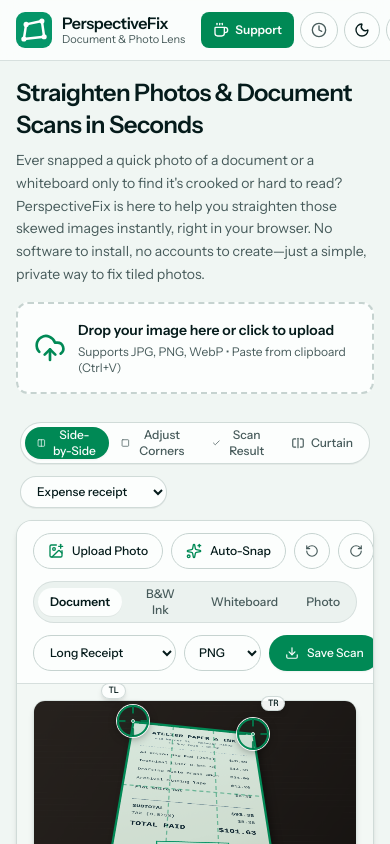
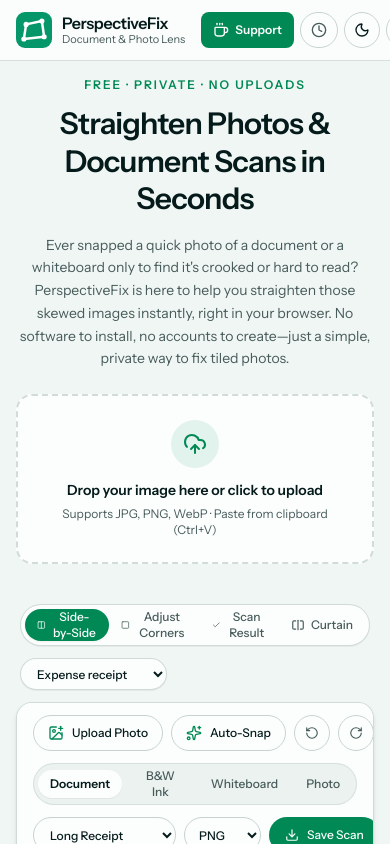
Before and after one commit to oathanrex/perspective-fix, a React (Vite) app: page / in a window 390 px wide. Shown: the top 844 px of the page. Built offline with nearby package versions, Linux system fonts and the light colour scheme.

Commit message:
Center the hero and upload dropzone
Improve responsive hierarchy and spacing for the headline, intro copy, and image upload target while preserving its drag-and-drop behavior.

Co-authored-by: Copilot <223556219+Copilot@users.noreply.github.com>

```diff
--- a/src/App.tsx
+++ b/src/App.tsx
@@ -140,11 +140,14 @@ export default function App() {
         }}
         className="mx-auto w-full max-w-[90rem] px-4 sm:px-6 flex-1 py-4 sm:py-6"
       >
-        <div className="mb-5 max-w-3xl">
-          <h1 className="text-2xl sm:text-3xl font-semibold tracking-tight text-foreground">
+        <div className="mx-auto mb-8 max-w-5xl text-center sm:mb-10">
+          <p className="mb-3 text-xs font-semibold uppercase tracking-[0.16em] text-primary">
+            Free · Private · No uploads
+          </p>
+          <h1 className="mx-auto max-w-4xl text-3xl font-semibold leading-tight tracking-tight text-foreground sm:text-4xl lg:text-[3.25rem]">
             Straighten Photos &amp; Document Scans in Seconds
           </h1>
-          <p className="mt-2 text-sm sm:text-base text-muted leading-relaxed">
+          <p className="mx-auto mt-4 max-w-2xl text-sm leading-relaxed text-muted sm:text-base">
             Ever snapped a quick photo of a document or a whiteboard only to find
             it&apos;s crooked or hard to read? PerspectiveFix is here to help you
             straighten those skewed images instantly, right in your browser. No
@@ -174,22 +177,24 @@ export default function App() {
                 fileInputRef.current?.click();
               }
             }}
-            className={`mt-4 flex cursor-pointer items-center gap-3 rounded-xl border-2 border-dashed p-4 transition-colors focus-visible:outline-2 focus-visible:outline-offset-2 focus-visible:outline-primary sm:p-5 ${
+            className={`mx-auto mt-6 flex min-h-36 w-full max-w-3xl cursor-pointer flex-col items-center justify-center gap-3 rounded-2xl border-2 border-dashed p-6 text-center transition-all focus-visible:outline-2 focus-visible:outline-offset-2 focus-visible:outline-primary sm:min-h-40 sm:gap-4 sm:p-8 ${
               isDraggingImage
-                ? 'border-primary bg-primary/10'
-                : 'border-border bg-surface hover:border-primary/60 hover:bg-well'
+                ? 'border-primary bg-primary/5 shadow-md ring-4 ring-primary/10'
+                : 'border-border/80 bg-surface hover:border-primary/60 hover:bg-well hover:shadow-sm'
             }`}
           >
-            <UploadCloud className="h-8 w-8 shrink-0 text-primary" aria-hidden="true" />
-            <span className="text-left">
-              <span className="block text-sm font-semibold text-foreground">
+            <span className="flex h-12 w-12 items-center justify-center rounded-full bg-primary/10 text-primary">
+              <UploadCloud className="h-6 w-6" aria-hidden="true" />
+            </span>
+            <span>
+              <span className="block text-sm font-semibold text-foreground sm:text-base">
                 Drop your image here or click to upload
               </span>
-              <span className="mt-1 block text-xs text-muted">
-                Supports JPG, PNG, WebP • Paste from clipboard (Ctrl+V)
+              <span className="mt-1.5 block text-xs text-muted sm:text-sm">
+                Supports JPG, PNG, WebP · Paste from clipboard (Ctrl+V)
               </span>
               {isDraggingImage && (
-                <span className="mt-1 block text-xs font-medium text-primary" aria-live="polite">
+                <span className="mt-2 block text-xs font-semibold text-primary" aria-live="polite">
                   Drop the image to open it
                 </span>
               )}
```
